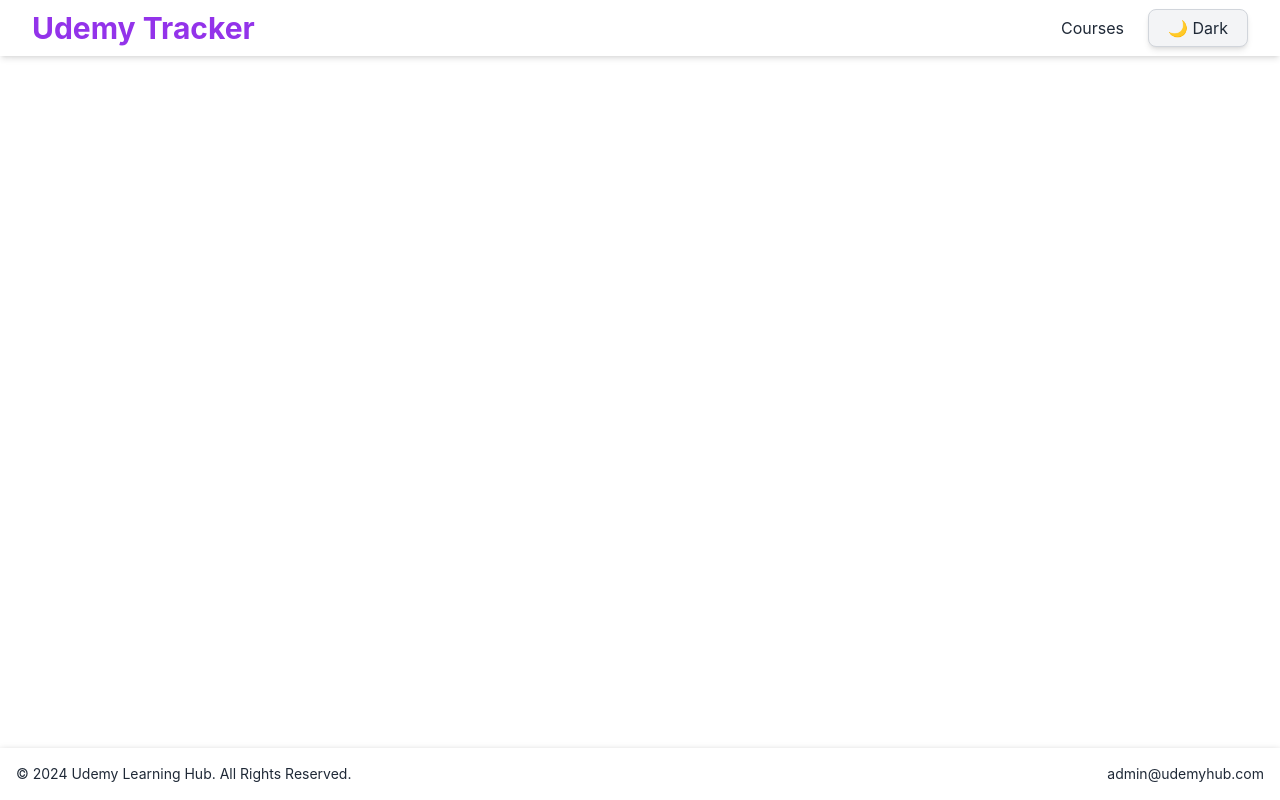
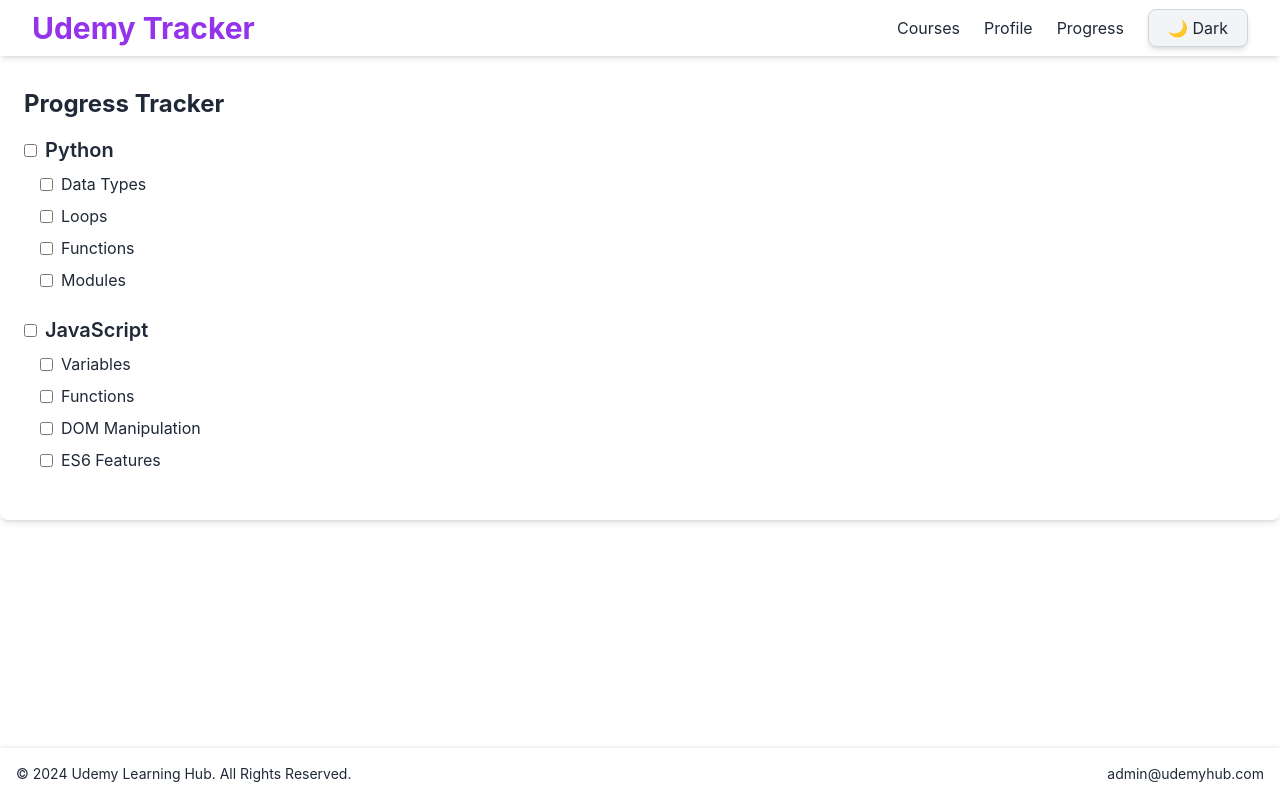
Before and after one commit to rohanmistry231/Udemy-Tracker-Frontend, a React (Create React App) app: page /progress in a window 1280 px wide. Built offline with nearby package versions, Linux system fonts and the light colour scheme.

Commit message:
Added Profile and Progres Links

```diff
--- a/src/App.js
+++ b/src/App.js
@@ -11,6 +11,8 @@ import AddNotes from "./pages/AddNotes"; // Import the AddCourse page
 import ViewNotes from "./pages/ViewNotes"; // Import the AddCourse page
 import { ThemeProvider, useTheme } from "./context/ThemeContext"; // Import ThemeContext
 import Home from "./pages/Home";
+import Profile from "./pages/Profile";
+import Progress from "./pages/Progress";
 
 function App() {
   const { isDarkMode } = useTheme(); // Get isDarkMode from ThemeContext
@@ -41,6 +43,8 @@ function App() {
             <Route path="/courses/:id/edit" element={<EditCourse />} />
             <Route path="/courses/:id/add-notes" element={<AddNotes />} />
             <Route path="/courses/:id/notes" element={<ViewNotes />} />
+            <Route path="/profile" element={<Profile />} />
+            <Route path="/progress" element={<Progress />} />
           </Routes>
         </main>
         <Footer />
--- a/src/components/Navbar.jsx
+++ b/src/components/Navbar.jsx
@@ -1,36 +1,38 @@
 // src/components/Navbar.js
 import React, { useState } from 'react';
 import { Link } from 'react-router-dom';
-import { useTheme } from '../context/ThemeContext'; // Import the theme context
+import { useTheme } from '../context/ThemeContext';
 
 const Navbar = () => {
-  const { theme, toggleTheme } = useTheme(); // Use theme context
+  const { theme, toggleTheme } = useTheme();
   const [isOpen, setIsOpen] = useState(false);
 
   const toggleMenu = () => {
     setIsOpen(!isOpen);
   };
 
-  const isDarkMode = theme === 'dark'; // Check if dark mode is active
+  const isDarkMode = theme === 'dark';
 
   return (
     <nav className={`${isDarkMode ? 'bg-gray-800' : 'bg-white'} shadow-md fixed w-full top-0 z-50`}>
       <div className="max-w-7xl mx-auto px-4 sm:px-6 lg:px-8">
         <div className="flex justify-between items-center h-14">
-          {/* Brand Logo */}
           <div className="flex-shrink-0">
             <Link to="/" className={`${isDarkMode ? 'text-white' : 'text-purple-600'} text-3xl font-bold`}>
               Udemy Tracker
             </Link>
           </div>
 
-          {/* Desktop Menu Links */}
           <div className="hidden md:flex space-x-6 items-center">
             <Link to="/courses" className={`${isDarkMode ? 'text-gray-300' : 'text-gray-800'} hover:text-purple-500 transition duration-150`}>
               Courses
             </Link>
-
-            {/* Dark/Light Mode Toggle */}
+            <Link to="/profile" className={`${isDarkMode ? 'text-gray-300' : 'text-gray-800'} hover:text-purple-500 transition duration-150`}>
+              Profile
+            </Link>
+            <Link to="/progress" className={`${isDarkMode ? 'text-gray-300' : 'text-gray-800'} hover:text-purple-500 transition duration-150`}>
+              Progress
+            </Link>
             <button
               onClick={toggleTheme}
               className={`px-3 py-1.5 rounded-lg shadow-md border focus:outline-none transition duration-300 ${
@@ -42,7 +44,6 @@ const Navbar = () => {
             </button>
           </div>
 
-          {/* Mobile Menu Button */}
           <div className="md:hidden flex items-center">
             <button
               onClick={toggleTheme}
@@ -68,7 +69,6 @@ const Navbar = () => {
         </div>
       </div>
 
-      {/* Mobile Menu */}
       <div
         className={`md:hidden ${isDarkMode ? 'bg-gray-800' : 'bg-white'} shadow-lg space-y-2 px-4 pt-2 pb-3 transition-transform duration-300 ease-in-out transform ${
           isOpen ? 'translate-x-0 opacity-100' : 'translate-x-full opacity-0'
@@ -78,6 +78,12 @@ const Navbar = () => {
         <Link to="/courses" className={`block ${isDarkMode ? 'text-gray-300' : 'text-gray-800'} hover:text-purple-500 py-2`} onClick={toggleMenu}>
           Courses
         </Link>
+        <Link to="/profile" className={`block ${isDarkMode ? 'text-gray-300' : 'text-gray-800'} hover:text-purple-500 py-2`} onClick={toggleMenu}>
+          Profile
+        </Link>
+        <Link to="/progress" className={`block ${isDarkMode ? 'text-gray-300' : 'text-gray-800'} hover:text-purple-500 py-2`} onClick={toggleMenu}>
+          Progress
+        </Link>
       </div>
     </nav>
   );
--- a/src/pages/AddCourse.jsx
+++ b/src/pages/AddCourse.jsx
@@ -334,7 +334,7 @@ const AddCourse = ({ onAdd }) => {
       {!isAuthorized ? (
         <form
           onSubmit={handlePasswordSubmit}
-          className={`p-6 rounded shadow-md ${
+          className={`p-6 rounded shadow-md mt-12 ${
             isDarkMode ? "bg-gray-800 text-white" : "bg-white text-black"
           }`}
         >
--- /dev/null
+++ b/src/pages/Profile.jsx
@@ -0,0 +1,61 @@
+// src/pages/Profile.js
+import React, { useEffect, useState } from 'react';
+import axios from 'axios';
+import { useTheme } from '../context/ThemeContext';
+
+const Profile = () => {
+  const { theme } = useTheme();
+  const isDarkMode = theme === 'dark';
+
+  const [totalCertificates, setTotalCertificates] = useState(0);
+  const [importantCoursesCount, setImportantCoursesCount] = useState(0);
+  const [totalLearningHours, setTotalLearningHours] = useState(0);
+
+  useEffect(() => {
+    // Fetch courses and calculate details
+    axios.get('https://udemy-tracker.vercel.app/courses/')
+      .then(response => {
+        const courses = response.data;
+
+        // Count certificates and important courses
+        const certificates = courses.filter(course => course.certified).length;
+        const importantCourses = courses.filter(course => course.importantStatus === 'Important').length;
+
+        // Calculate total hours
+        const learningHours = courses.reduce((acc, course) => acc + course.durationInHours, 0);
+
+        setTotalCertificates(certificates);
+        setImportantCoursesCount(importantCourses);
+        setTotalLearningHours(learningHours);
+      })
+      .catch(error => console.error('Error fetching course data:', error));
+  }, []);
+
+  return (
+    <div className={`min-h-screen p-6 transition-colors duration-300 ${isDarkMode ? 'bg-gray-900 text-white' : 'bg-gray-100 text-gray-900'}`}>
+      <h1 className="text-2xl font-bold text-center mb-6">My Profile</h1>
+
+      <div className="grid grid-cols-1 sm:grid-cols-2 lg:grid-cols-3 gap-4">
+        {/* Total Certificates */}
+        <div className={`p-4 rounded-md shadow-md ${isDarkMode ? 'bg-gray-800' : 'bg-white'}`}>
+          <h2 className="text-lg font-medium">Total Certificates</h2>
+          <p className="text-3xl font-semibold mt-2">{totalCertificates}</p>
+        </div>
+
+        {/* Important Courses */}
+        <div className={`p-4 rounded-md shadow-md ${isDarkMode ? 'bg-gray-800' : 'bg-white'}`}>
+          <h2 className="text-lg font-medium">Important Courses</h2>
+          <p className="text-3xl font-semibold mt-2">{importantCoursesCount}</p>
+        </div>
+
+        {/* Total Learning Hours */}
+        <div className={`p-4 rounded-md shadow-md ${isDarkMode ? 'bg-gray-800' : 'bg-white'}`}>
+          <h2 className="text-lg font-medium">Total Learning Hours</h2>
+          <p className="text-3xl font-semibold mt-2">{totalLearningHours} hrs</p>
+        </div>
+      </div>
+    </div>
+  );
+};
+
+export default Profile;
--- /dev/null
+++ b/src/pages/Progress.jsx
@@ -0,0 +1,90 @@
+// src/components/Progress.js
+import React, { useState } from 'react';
+import { useTheme } from '../context/ThemeContext'; // Import theme context
+
+const Progress = () => {
+  const { theme } = useTheme(); // Use theme context
+  const isDarkMode = theme === 'dark';
+
+  // Initial structure of main targets and sub-targets
+  const [targets, setTargets] = useState([
+    {
+      name: 'Python',
+      isCompleted: false,
+      subTargets: [
+        { name: 'Data Types', isCompleted: false },
+        { name: 'Loops', isCompleted: false },
+        { name: 'Functions', isCompleted: false },
+        { name: 'Modules', isCompleted: false }
+      ]
+    },
+    {
+      name: 'JavaScript',
+      isCompleted: false,
+      subTargets: [
+        { name: 'Variables', isCompleted: false },
+        { name: 'Functions', isCompleted: false },
+        { name: 'DOM Manipulation', isCompleted: false },
+        { name: 'ES6 Features', isCompleted: false }
+      ]
+    }
+  ]);
+
+  // Toggle sub-target completion status
+  const toggleSubTargetCompletion = (mainTargetIndex, subTargetIndex) => {
+    const updatedTargets = targets.map((mainTarget, mIndex) => {
+      if (mIndex === mainTargetIndex) {
+        const updatedSubTargets = mainTarget.subTargets.map((subTarget, sIndex) => {
+          if (sIndex === subTargetIndex) {
+            return { ...subTarget, isCompleted: !subTarget.isCompleted };
+          }
+          return subTarget;
+        });
+        // Check if all sub-targets are completed
+        const allCompleted = updatedSubTargets.every(subTarget => subTarget.isCompleted);
+        return { ...mainTarget, subTargets: updatedSubTargets, isCompleted: allCompleted };
+      }
+      return mainTarget;
+    });
+
+    setTargets(updatedTargets);
+  };
+
+  return (
+    <div className={`p-6 rounded-lg shadow-md mt-16 ${isDarkMode ? 'bg-gray-800 text-white' : 'bg-white text-gray-800'}`}>
+      <h2 className="text-2xl font-bold mb-4">Progress Tracker</h2>
+      {targets.map((mainTarget, mainIndex) => (
+        <div key={mainIndex} className="mb-6">
+          <div className="flex items-center">
+            <input
+              type="checkbox"
+              checked={mainTarget.isCompleted}
+              readOnly
+              className="mr-2"
+            />
+            <h3 className={`text-xl font-semibold ${mainTarget.isCompleted ? 'text-green-500' : ''}`}>
+              {mainTarget.name}
+            </h3>
+          </div>
+          <div className="ml-4 mt-2">
+            {mainTarget.subTargets.map((subTarget, subIndex) => (
+              <div key={subIndex} className="flex items-center mb-2">
+                <input
+                  type="checkbox"
+                  checked={subTarget.isCompleted}
+                  onChange={() => toggleSubTargetCompletion(mainIndex, subIndex)}
+                  className="mr-2"
+                />
+                <label className={`${subTarget.isCompleted ? 'text-gray-400 line-through' : ''}`}>
+                  {subTarget.name}
+                </label>
+              </div>
+            ))}
+          </div>
+        </div>
+      ))}
+    </div>
+  );
+};
+
+export default Progress;
```
Also changed, not shown: src/pages/Courses.jsx (+13 -6 lines), src/pages/ViewNotes.jsx (+46 -0 lines).
